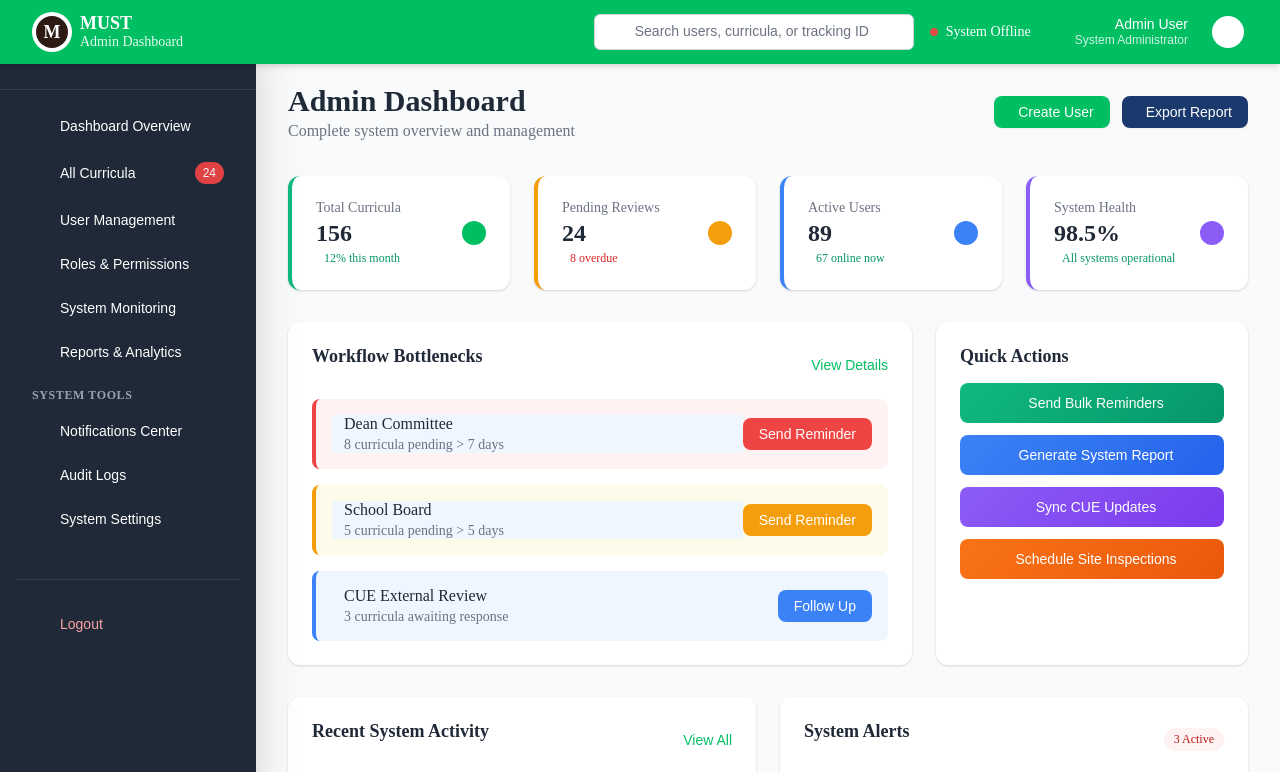
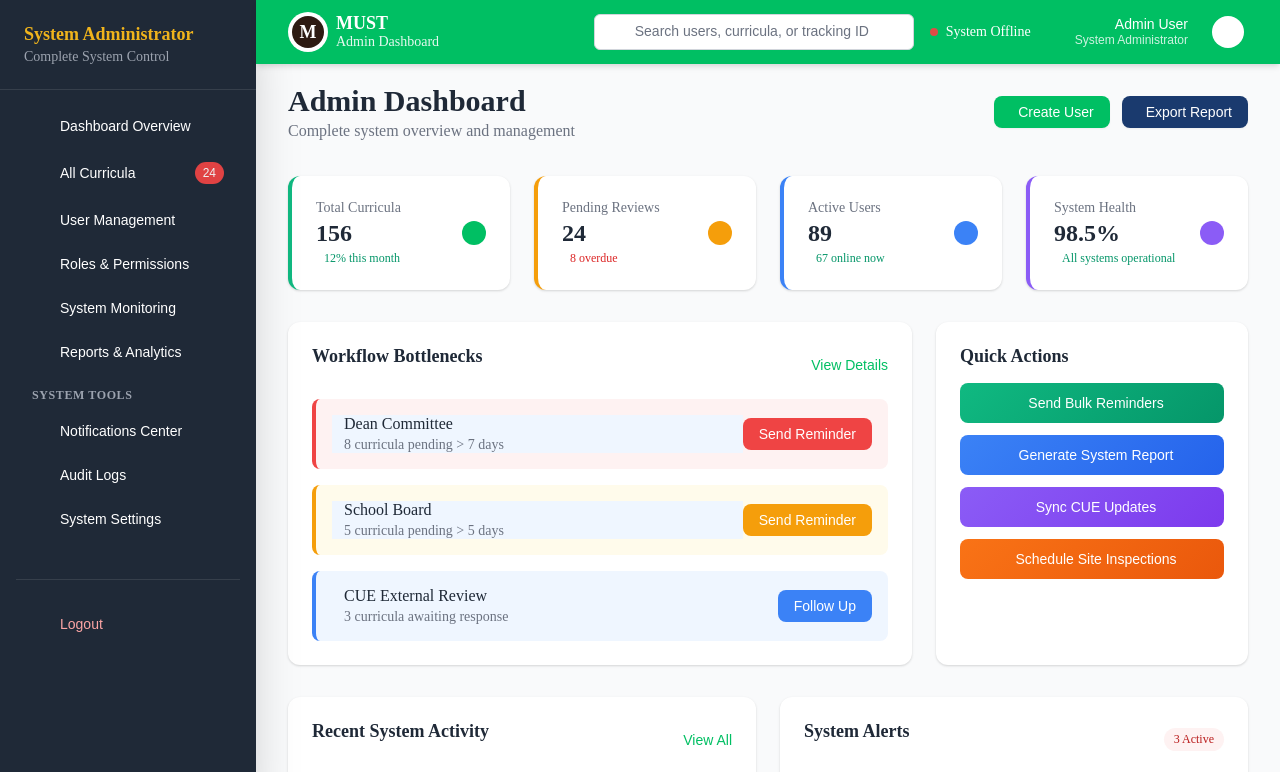
Before and after one commit to mercy-rotich/tracking-system, a React (Vite) app: page / in a window 1280 px wide. Shown: the top 772 px of the page. Built offline with nearby package versions, Linux system fonts and the light colour scheme.

Commit message:
changes on the header

```diff
--- a/src/components/Admin/AdminHeader/AdminHeader.css
+++ b/src/components/Admin/AdminHeader/AdminHeader.css
@@ -27,11 +27,22 @@
   position: fixed;
   z-index: 50;
   width: 100%;
+  left: 0;
+  top: 0;
+  transition: left 0.3s ease-in-out, width 0.3s ease-in-out;
+}
+
+/* Header adjustments for sidebar on desktop */
+@media (min-width: 768px) {
+  .header {
+    left: 256px; /* Start after sidebar */
+    width: calc(100% - 256px); /* Adjust width to account for sidebar */
+  }
 }
 
 .header-container {
-    max-width: 1280px;
-    margin: 0 auto;
+  max-width: none; /* Remove max-width restriction */
+  margin: 0;
   padding: 0 1rem;
 }
 
```
Lines whose indentation alone changed are shown as unchanged.
